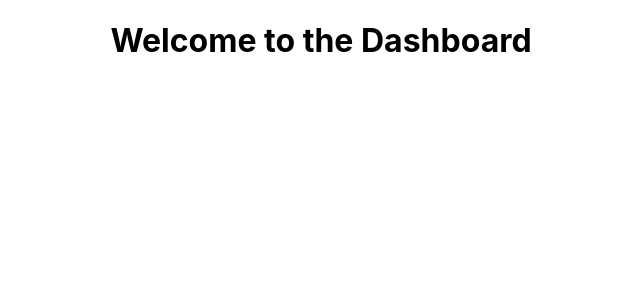
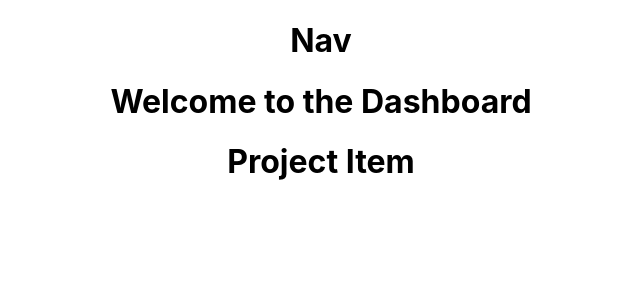
Before and after one commit to foxhound-cmd/LinkodevPPMTool, a React (Create React App) app in the folder ppmtool-react-client/: page / in a window 1280 px wide. Shown: the top 300 px of the page, without its empty margins (319-959 px from the left). Built offline with nearby package versions, Linux system fonts and the light colour scheme.

Commit message:
create navbar projectItem component

```diff
--- a/ppmtool-react-client/src/App.js
+++ b/ppmtool-react-client/src/App.js
@@ -1,9 +1,11 @@
 import "./App.css";
 import Dashboard from "./components/Dashboard";
+import Header from "./components/layout/Header";
 
 function App() {
   return (
     <div className="App">
+      <Header></Header>
       <Dashboard></Dashboard>
     </div>
   );
--- a/ppmtool-react-client/src/components/Dashboard.js
+++ b/ppmtool-react-client/src/components/Dashboard.js
@@ -1,8 +1,14 @@
 import React, { Component } from "react";
+import ProjectItem from "./project/ProjectItem";
 
 class Dashboard extends Component {
   render() {
-    return <h1>Welcome to the Dashboard</h1>;
+    return (
+      <div>
+        <h1>Welcome to the Dashboard</h1>
+        <ProjectItem></ProjectItem>
+      </div>
+    );
   }
 }
 
--- /dev/null
+++ b/ppmtool-react-client/src/components/layout/Header.js
@@ -0,0 +1,12 @@
+import React, { Component } from "react";
+class Header extends Component {
+  render() {
+    return (
+      <div>
+        <h1>Nav</h1>
+      </div>
+    );
+  }
+}
+
+export default Header;
--- /dev/null
+++ b/ppmtool-react-client/src/components/project/ProjectItem.js
@@ -0,0 +1,9 @@
+import React, { Component } from "react";
+
+class ProjectItem extends Component {
+  render() {
+    return <h1>Project Item</h1>;
+  }
+}
+
+export default ProjectItem;
```
Also changed, not shown: 1 other file (tests, documents, lock files or other folders).
